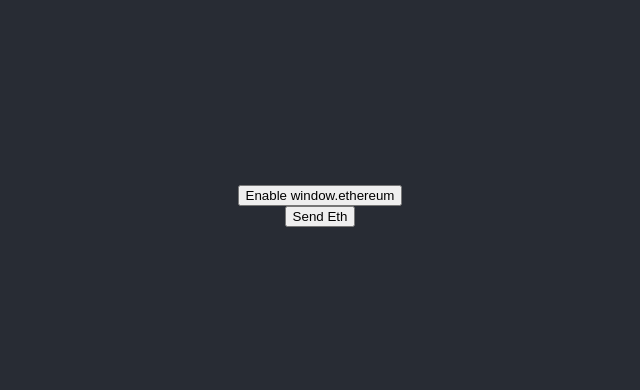
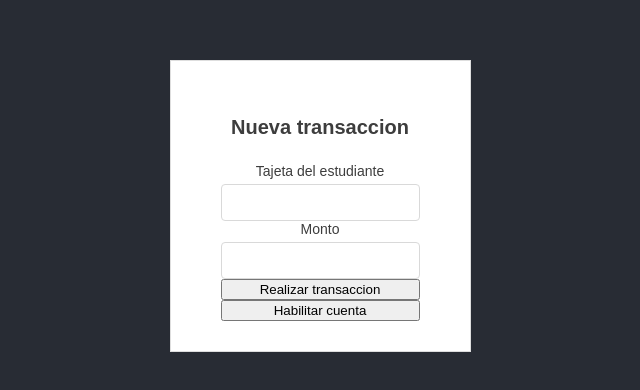
Before and after one commit to KevinFallas03/DAPP-Workitec, a React (Create React App) app: page / in a window 1280 px wide. Shown: the part 194-584 px from the top of the page, without its empty margins (320-960 px from the left). Built offline with nearby package versions, Linux system fonts and the light colour scheme.

Commit message:
form added

```diff
--- a/src/App.js
+++ b/src/App.js
@@ -5,14 +5,16 @@ function App() {
   let accounts = [];
 
   async function sendMoney() {
+    var amount =  document.getElementById("amount").value
+    var card =  document.getElementById("card").value
     window.ethereum
       .request({
         method: 'eth_sendTransaction',
         params: [
           {
             from: '0xcd3B766CCDd6AE721141F452C550Ca635964ce71',
-            to: '0x70997970C51812dc3A010C7d01b50e0d17dc79C8',
-            value: '0x29a2241af62c0000',
+            to: card,
+            value: amount,
             gasPrice: '0x09184e72a000',
             gas: '0x5208',
           },
@@ -29,8 +31,15 @@ function App() {
   return (
     <div className="App">
       <header className="App-header">
-        <button onClick={getAccount} >Enable window.ethereum</button>
-        <button onClick={sendMoney} >Send Eth</button>
+        <form>
+          <h1>Nueva transaccion</h1>
+          <label>Tajeta del estudiante</label>
+          <input id="card" name="card"/>
+          <label>Monto</label>
+          <input id="amount" name="amount" />
+          <button type="submit" onClick={sendMoney} >Realizar transaccion</button>
+          <button type="submit" onClick={getAccount} >Habilitar cuenta</button>
+        </form>
       </header>
     </div>
   );
--- a/src/index.css
+++ b/src/index.css
@@ -11,3 +11,56 @@ code {
   font-family: source-code-pro, Menlo, Monaco, Consolas, 'Courier New',
     monospace;
 }
+h1 {
+  border-bottom: 1px solid white;
+  color: #3d3d3d;
+  font-family: sans-serif;
+  font-size: 20px;
+  font-weight: 600;
+  line-height: 24px;
+  padding: 10px;
+  text-align: center;
+}
+
+form {
+  background: white;
+  border: 1px solid #dedede;
+  display: flex;
+  flex-direction: column;
+  justify-content: space-around;
+  margin: 0 auto;
+  max-width: 500px;
+  padding: 30px 50px;
+}
+
+input {
+  border: 1px solid #d9d9d9;
+  border-radius: 4px;
+  box-sizing: border-box;
+  padding: 10px;
+  width: 100%;
+}
+
+label {
+  color: #3d3d3d;
+  display: block;
+  font-family: sans-serif;
+  font-size: 14px;
+  font-weight: 500;
+  margin-bottom: 5px;
+}
+
+.error {
+  color: red;
+  font-family: sans-serif;
+  font-size: 12px;
+  height: 30px;
+}
+
+.submitButton {
+  background-color: #6976d9;
+  color: white;
+  font-family: sans-serif;
+  font-size: 14px;
+  margin: 20px 0px;
+}
```
